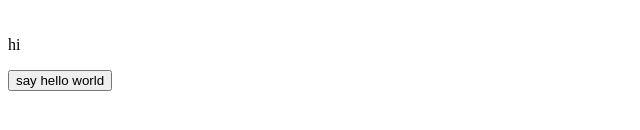
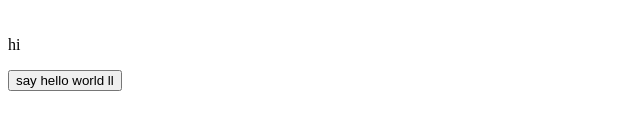
Before and after one commit to subhadip777/react-learning-course, a website: page index.html in a window 1280 px wide. Shown: the part 164-294 px from the top of the page, 0-640 px from the left. Drawn offline with Linux system fonts and the light colour scheme.

Commit message:
thi 2nnd commit

```diff
--- a/index.html
+++ b/index.html
@@ -21,7 +21,7 @@
         hi
     </p>
     <button>
-        say hello world
+        say hello world ll
     </button>
 </body>
 </html>
```
Also changed, not shown: readme.md (added).
